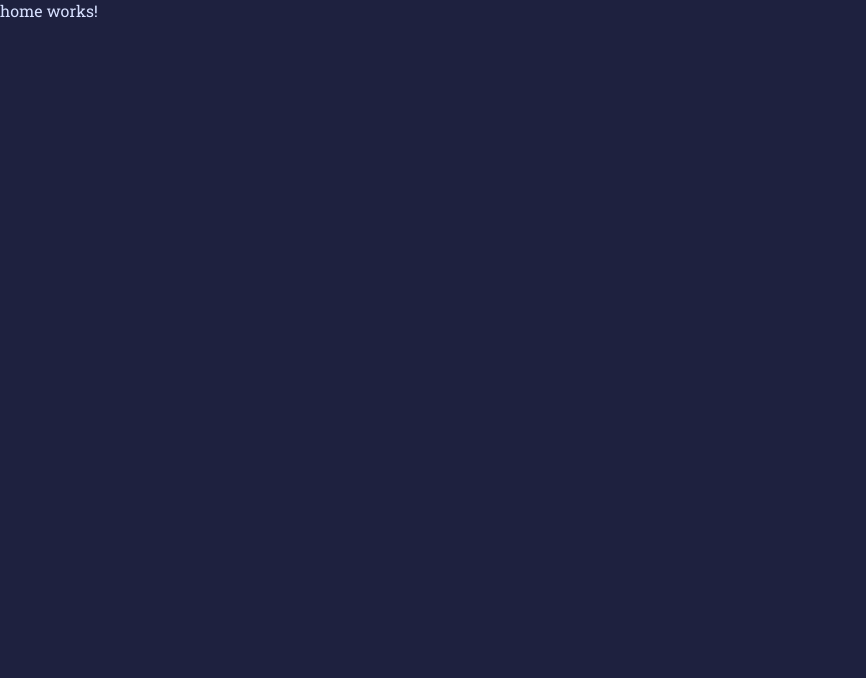
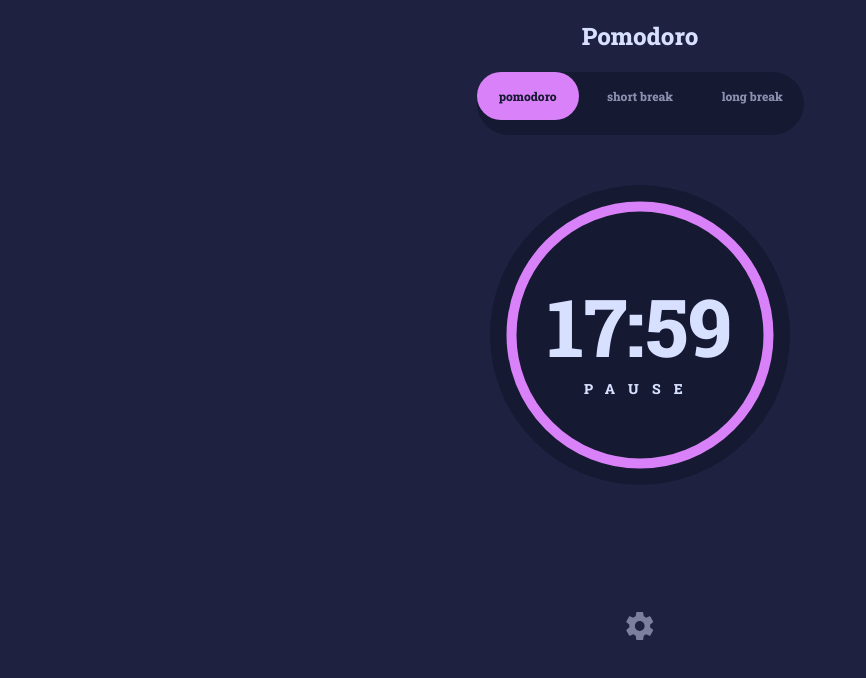
Before and after one commit to italoteles/pomodoro-app, an Angular app in the folder pomodoro-app/: page /home in a window 1280 px wide. Shown: the top 678 px of the page, without its empty margins (0-866 px from the left). Built offline with nearby package versions, Linux system fonts and the light colour scheme.

Commit message:
tela inicial estruturada

```diff
--- a/pomodoro-app/src/app/components/home/home.component.css
+++ b/pomodoro-app/src/app/components/home/home.component.css
@@ -0,0 +1,92 @@
+.title{
+  text-align: center;
+  padding:20px;
+  font-size: 24px;
+  font-weight: 800;
+}
+
+.menu{
+  margin: auto;
+  display: flex;
+  gap: 10px;
+  background-color: var(--black);
+  justify-content: center;
+  width: 327px;
+  height: 63px;
+  border-radius: 50px;
+}
+
+.menu-item{
+  display: flex;
+  justify-content: center;
+  align-items: center;
+  border-radius: 50px;
+  width: 106px;
+  height: 48px;
+  color:var(--gray);
+  font-size: 12px;
+  font-weight: 800;
+  opacity: 0.6;
+}
+
+.bg-theme{
+  background-color: var(--theme-color);
+  color: var(--black);
+  opacity: 1;
+}
+
+.timer-container{
+  height: 427px;
+}
+
+.dark-circle{
+  margin: auto;
+  height: 300px;
+  width: 300px;
+  border-radius: 50%;
+  background-color: var(--black);
+  margin-top: 50px;
+  position: relative;
+}
+
+.theme-circle{
+  margin: auto;
+  height: 267px;
+  width: 267px;
+  border: 10px solid var(--theme-color);
+  border-radius: 50%;
+  position: absolute;
+  left: 50%;
+  top: 50%;
+  transform: translate(-50%, -50%);
+
+}
+
+.timer{
+  position: absolute;
+  left: 50%;
+  top: 50%;
+  transform: translate(-50%, -50%);
+
+}
+
+.time-left{
+  font-size: 80px;
+  font-weight: 800;
+}
+
+.status{
+  font-size: 14px;
+  letter-spacing: 13.3px;
+  font-weight: 800;
+  text-align: center;
+}
+
+
+
+
+
+
+.config-button{
+  text-align: center;
+}
--- a/pomodoro-app/src/app/components/home/home.component.html
+++ b/pomodoro-app/src/app/components/home/home.component.html
@@ -1 +1,29 @@
-<p>home works!</p>
+<div class="container">
+  <div class="title">Pomodoro</div>
+  <nav class="menu">
+    <div class="menu-item" [ngClass]="{'bg-theme' : timerType == 'pomodoro'}" (click)="changeTypeTimer('pomodoro')">pomodoro</div>
+    <div class="menu-item" [ngClass]="{'bg-theme' : timerType == 'short'}" (click)="changeTypeTimer('short')">short break</div>
+    <div class="menu-item" [ngClass]="{'bg-theme' : timerType == 'long'}" (click)="changeTypeTimer('long')">long break</div>
+  </nav>
+
+  <div class="timer-container">
+    <div class="dark-circle">
+      <div class="theme-circle">
+        <div class="timer">
+          <div class="time-left">{{timeLeft}}</div>
+          <div class="status">{{statusLabel}}</div>
+        </div>
+
+      </div>
+    </div>
+  </div>
+
+  <div class="config-button">
+    <svg xmlns="http://www.w3.org/2000/svg" width="28" height="28">
+      <path fill="#D7E0FF" d="M26.965 17.682l-2.927-2.317c.055-.448.097-.903.097-1.365 0-.462-.042-.917-.097-1.365l2.934-2.317a.702.702 0 00.167-.896l-2.775-4.851a.683.683 0 00-.847-.301l-3.454 1.407a10.506 10.506 0 00-2.345-1.379l-.52-3.71A.716.716 0 0016.503 0h-5.55a.703.703 0 00-.687.588l-.52 3.71c-.847.357-1.63.819-2.345 1.379L3.947 4.27a.691.691 0 00-.847.301L.325 9.422a.705.705 0 00.167.896l2.927 2.317c-.055.448-.097.903-.097 1.365 0 .462.042.917.097 1.365L.492 17.682a.702.702 0 00-.167.896L3.1 23.429a.683.683 0 00.847.301L7.4 22.323a10.506 10.506 0 002.345 1.379l.52 3.71c.056.329.34.588.687.588h5.55a.703.703 0 00.687-.588l.52-3.71c.847-.357 1.631-.819 2.346-1.379l3.454 1.407c.313.119.673 0 .847-.301l2.775-4.851a.705.705 0 00-.167-.896zM13.73 18.9c-2.685 0-4.857-2.191-4.857-4.9 0-2.709 2.172-4.9 4.857-4.9 2.684 0 4.856 2.191 4.856 4.9 0 2.71-2.172 4.9-4.856 4.9z" opacity=".5"/>
+    </svg>
+  </div>
+
+
+
+</div>
--- a/pomodoro-app/src/app/components/home/home.component.ts
+++ b/pomodoro-app/src/app/components/home/home.component.ts
@@ -7,4 +7,12 @@ import { Component } from '@angular/core';
 })
 export class HomeComponent {
 
+  statusLabel : string = 'PAUSE';
+  timeLeft : string = '17:59'
+  timerType : string = 'pomodoro'
+
+
+  changeTypeTimer(type : string){
+    this.timerType = type;
+  }
 }
```
